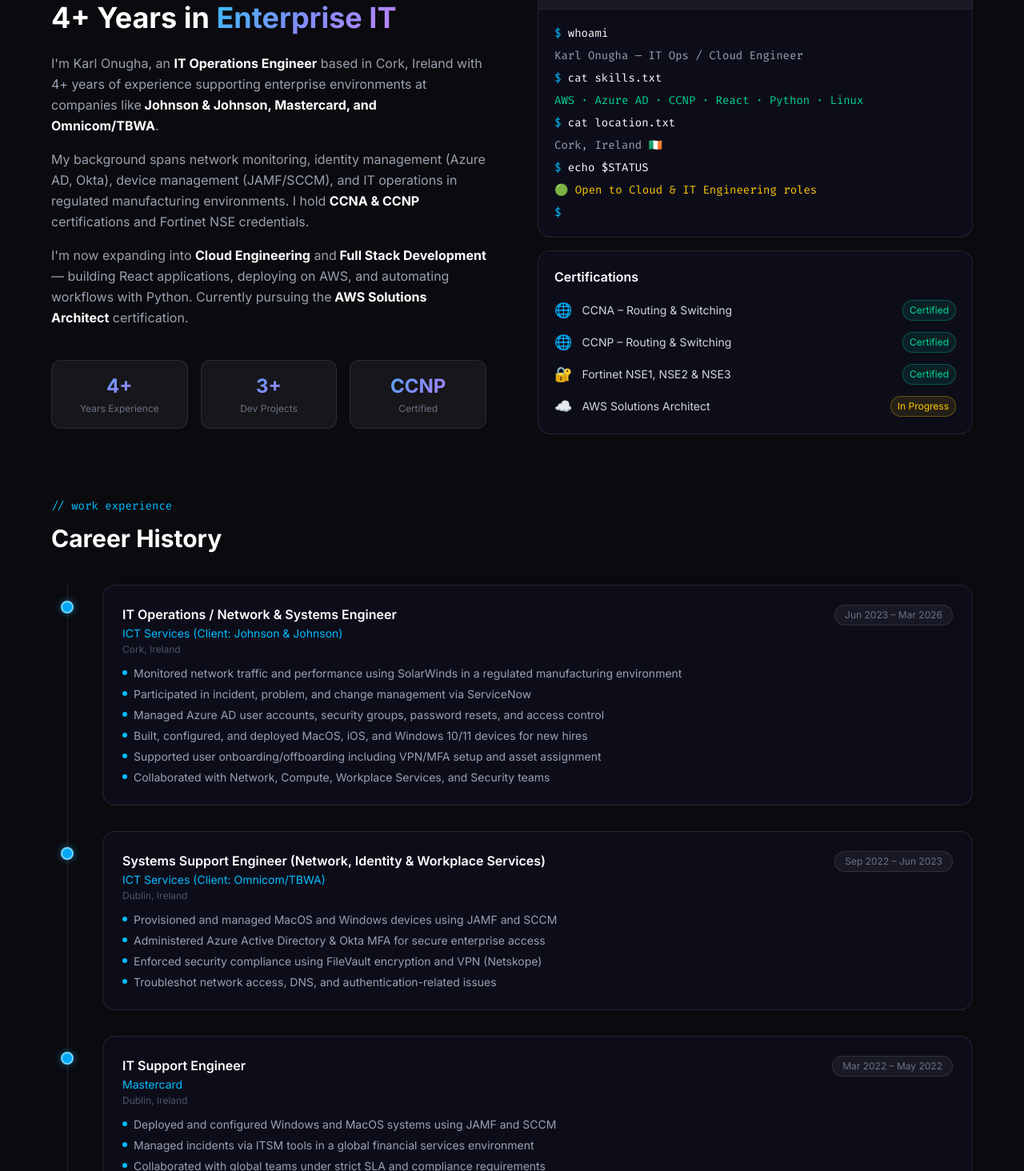
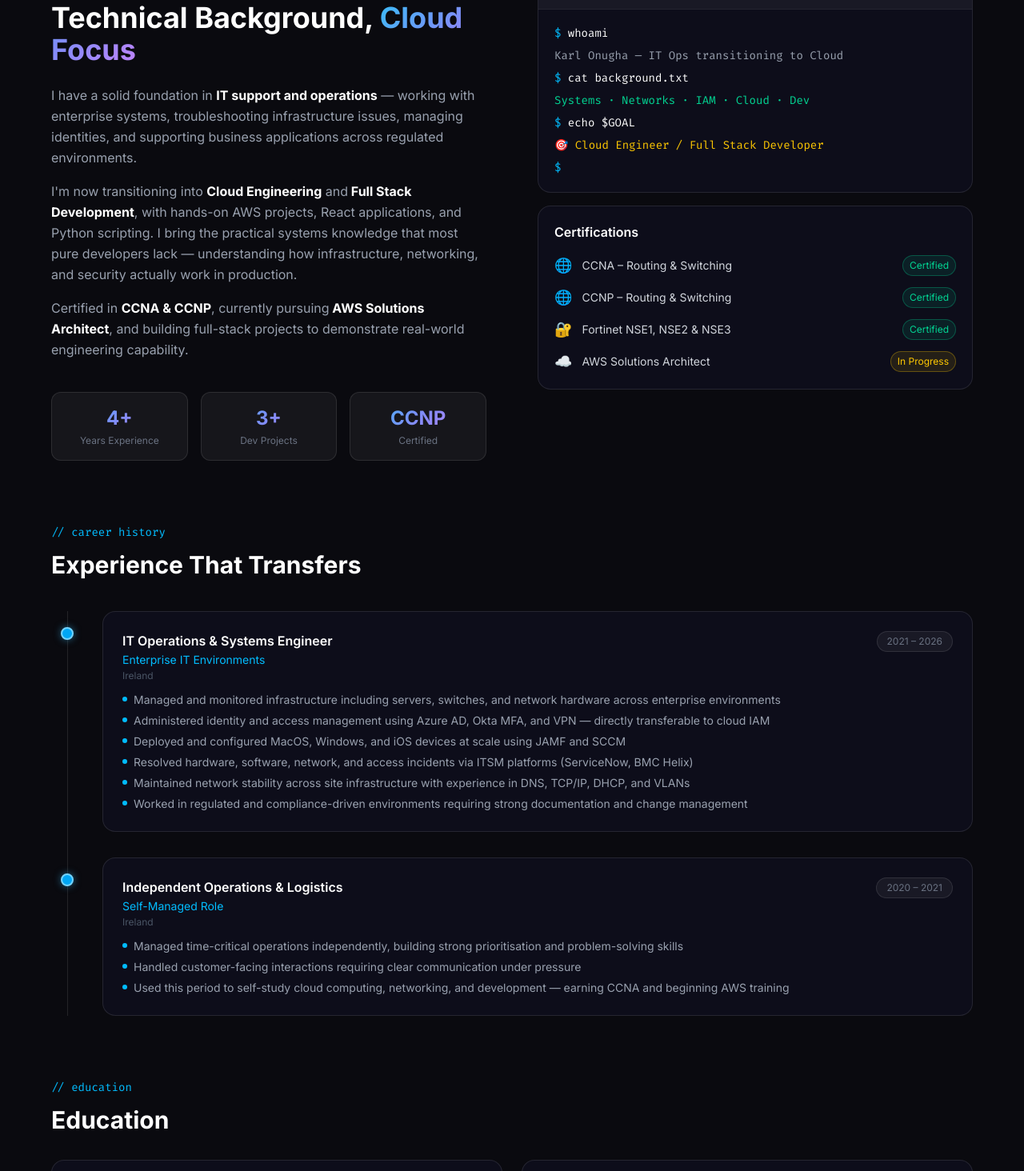
Before and after one commit to karlonugha/portfolio, a React (Vite) app: page / in a window 1280 px wide. Shown: the part 926-2390 px from the top of the page at 80% size. Built offline with nearby package versions, Linux system fonts and the light colour scheme.

Commit message:
Update: concise about/experience - no company names, cloud-focused framing

```diff
--- a/src/components/About.jsx
+++ b/src/components/About.jsx
@@ -12,24 +12,25 @@ export default function About() {
           <div>
             <p className="text-sky-400 font-mono text-sm mb-3">// about me</p>
             <h2 className="text-4xl font-bold text-white mb-6">
-              4+ Years in <span className="gradient-text">Enterprise IT</span>
+              Technical Background, <span className="gradient-text">Cloud Focus</span>
             </h2>
             <div className="space-y-4 text-gray-400 leading-relaxed">
               <p>
-                I'm Karl Onugha, an <strong className="text-white">IT Operations Engineer</strong> based in Cork, Ireland
-                with 4+ years of experience supporting enterprise environments at companies like
-                <strong className="text-white"> Johnson & Johnson, Mastercard, and Omnicom/TBWA</strong>.
+                I have a solid foundation in <strong className="text-white">IT support and operations</strong> —
+                working with enterprise systems, troubleshooting infrastructure issues, managing identities,
+                and supporting business applications across regulated environments.
               </p>
               <p>
-                My background spans network monitoring, identity management (Azure AD, Okta),
-                device management (JAMF/SCCM), and IT operations in regulated manufacturing environments.
-                I hold <strong className="text-white">CCNA & CCNP</strong> certifications and Fortinet NSE credentials.
+                I'm now transitioning into <strong className="text-white">Cloud Engineering</strong> and
+                <strong className="text-white"> Full Stack Development</strong>, with hands-on AWS projects,
+                React applications, and Python scripting. I bring the practical systems knowledge
+                that most pure developers lack — understanding how infrastructure, networking,
+                and security actually work in production.
               </p>
               <p>
-                I'm now expanding into <strong className="text-white">Cloud Engineering</strong> and
-                <strong className="text-white"> Full Stack Development</strong> — building React applications,
-                deploying on AWS, and automating workflows with Python. Currently pursuing the
-                <strong className="text-white"> AWS Solutions Architect</strong> certification.
+                Certified in <strong className="text-white">CCNA & CCNP</strong>, currently pursuing
+                <strong className="text-white"> AWS Solutions Architect</strong>, and building
+                full-stack projects to demonstrate real-world engineering capability.
               </p>
             </div>
 
@@ -59,13 +60,11 @@ export default function About() {
               </div>
               <div className="p-5 font-mono text-sm space-y-2">
                 <p><span className="text-sky-400">$</span> <span className="text-white">whoami</span></p>
-                <p className="text-gray-400">Karl Onugha — IT Ops / Cloud Engineer</p>
-                <p className="mt-2"><span className="text-sky-400">$</span> <span className="text-white">cat skills.txt</span></p>
-                <p className="text-emerald-400">AWS · Azure AD · CCNP · React · Python · Linux</p>
-                <p className="mt-2"><span className="text-sky-400">$</span> <span className="text-white">cat location.txt</span></p>
-                <p className="text-gray-400">Cork, Ireland 🇮🇪</p>
-                <p className="mt-2"><span className="text-sky-400">$</span> <span className="text-white">echo $STATUS</span></p>
-                <p className="text-yellow-400">🟢 Open to Cloud & IT Engineering roles</p>
+                <p className="text-gray-400">Karl Onugha — IT Ops transitioning to Cloud</p>
+                <p className="mt-2"><span className="text-sky-400">$</span> <span className="text-white">cat background.txt</span></p>
+                <p className="text-emerald-400">Systems · Networks · IAM · Cloud · Dev</p>
+                <p className="mt-2"><span className="text-sky-400">$</span> <span className="text-white">echo $GOAL</span></p>
+                <p className="text-yellow-400">🎯 Cloud Engineer / Full Stack Developer</p>
                 <p className="mt-2 flex items-center gap-1">
                   <span className="text-sky-400">$</span>
                   <span className="cursor-blink text-white">|</span>
@@ -97,8 +96,8 @@ export default function About() {
 
         {/* ── Work Experience ── */}
         <div className="mb-20">
-          <p className="text-sky-400 font-mono text-sm mb-3">// work experience</p>
-          <h2 className="text-3xl font-bold text-white mb-10">Career History</h2>
+          <p className="text-sky-400 font-mono text-sm mb-3">// career history</p>
+          <h2 className="text-3xl font-bold text-white mb-10">Experience That Transfers</h2>
           <div className="relative">
             {/* Timeline line */}
             <div className="absolute left-5 top-0 bottom-0 w-px bg-white/10 hidden md:block" />
--- a/src/data/portfolio.js
+++ b/src/data/portfolio.js
@@ -93,55 +93,30 @@ export const projects = [
 
 export const experience = [
   {
-    role: 'IT Operations / Network & Systems Engineer',
-    company: 'ICT Services (Client: Johnson & Johnson)',
-    location: 'Cork, Ireland',
-    period: 'Jun 2023 – Mar 2026',
-    icon: '🏭',
+    role: 'IT Operations & Systems Engineer',
+    company: 'Enterprise IT Environments',
+    location: 'Ireland',
+    period: '2021 – 2026',
+    icon: '🖥️',
     bullets: [
-      'Monitored network traffic and performance using SolarWinds in a regulated manufacturing environment',
-      'Participated in incident, problem, and change management via ServiceNow',
-      'Managed Azure AD user accounts, security groups, password resets, and access control',
-      'Built, configured, and deployed MacOS, iOS, and Windows 10/11 devices for new hires',
-      'Supported user onboarding/offboarding including VPN/MFA setup and asset assignment',
-      'Collaborated with Network, Compute, Workplace Services, and Security teams',
+      'Managed and monitored infrastructure including servers, switches, and network hardware across enterprise environments',
+      'Administered identity and access management using Azure AD, Okta MFA, and VPN — directly transferable to cloud IAM',
+      'Deployed and configured MacOS, Windows, and iOS devices at scale using JAMF and SCCM',
+      'Resolved hardware, software, network, and access incidents via ITSM platforms (ServiceNow, BMC Helix)',
+      'Maintained network stability across site infrastructure with experience in DNS, TCP/IP, DHCP, and VLANs',
+      'Worked in regulated and compliance-driven environments requiring strong documentation and change management',
     ],
   },
   {
-    role: 'Systems Support Engineer (Network, Identity & Workplace Services)',
-    company: 'ICT Services (Client: Omnicom/TBWA)',
-    location: 'Dublin, Ireland',
-    period: 'Sep 2022 – Jun 2023',
-    icon: '🖥️',
+    role: 'Independent Operations & Logistics',
+    company: 'Self-Managed Role',
+    location: 'Ireland',
+    period: '2020 – 2021',
+    icon: '📦',
     bullets: [
-      'Provisioned and managed MacOS and Windows devices using JAMF and SCCM',
-      'Administered Azure Active Directory & Okta MFA for secure enterprise access',
-      'Enforced security compliance using FileVault encryption and VPN (Netskope)',
-      'Troubleshot network access, DNS, and authentication-related issues',
-    ],
-  },
-  {
-    role: 'IT Support Engineer',
-    company: 'Mastercard',
-    location: 'Dublin, Ireland',
-    period: 'Mar 2022 – May 2022',
-    icon: '💳',
-    bullets: [
-      'Deployed and configured Windows and MacOS systems using JAMF and SCCM',
-      'Managed incidents via ITSM tools in a global financial services environment',
-      'Collaborated with global teams under strict SLA and compliance requirements',
-    ],
-  },
-  {
-    role: 'IT Support Technician',
-    company: 'Viatris',
-    location: 'Cork, Ireland',
-    period: 'Dec 2021 – Aug 2022',
-    icon: '🔧',
-    bullets: [
-      'Supported IT infrastructure in a manufacturing and regulated environment',
-      'Supported production systems including Zebra printers, RF scanners, and tablets',
-      'Performed incident analysis and troubleshooting via ServiceNow',
+      'Managed time-critical operations independently, building strong prioritisation and problem-solving skills',
+      'Handled customer-facing interactions requiring clear communication under pressure',
+      'Used this period to self-study cloud computing, networking, and development — earning CCNA and beginning AWS training',
     ],
   },
 ]
```
